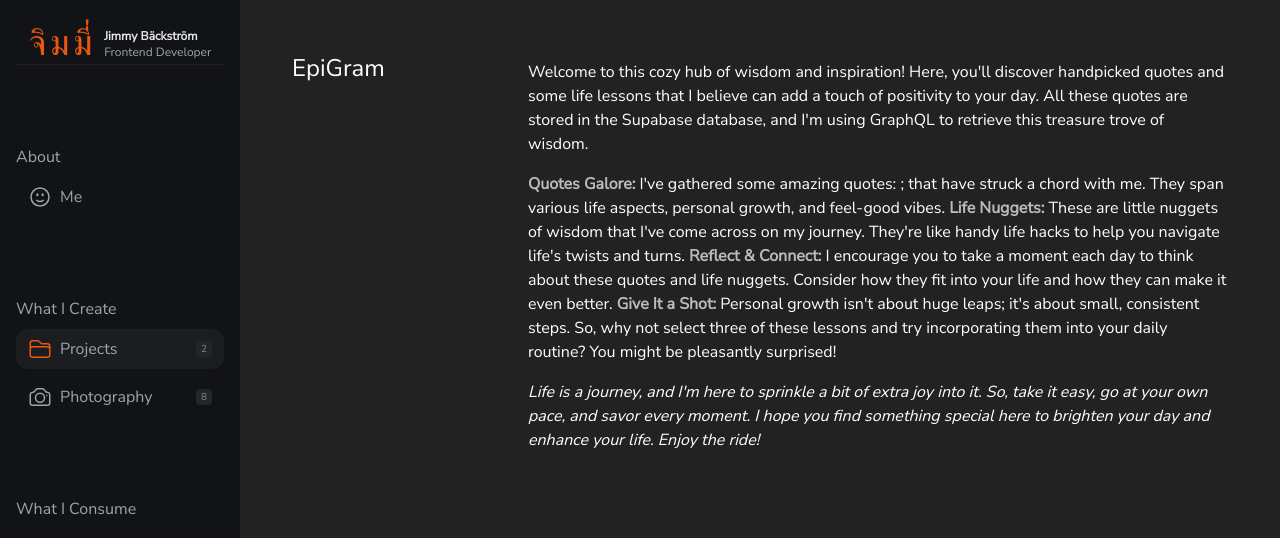
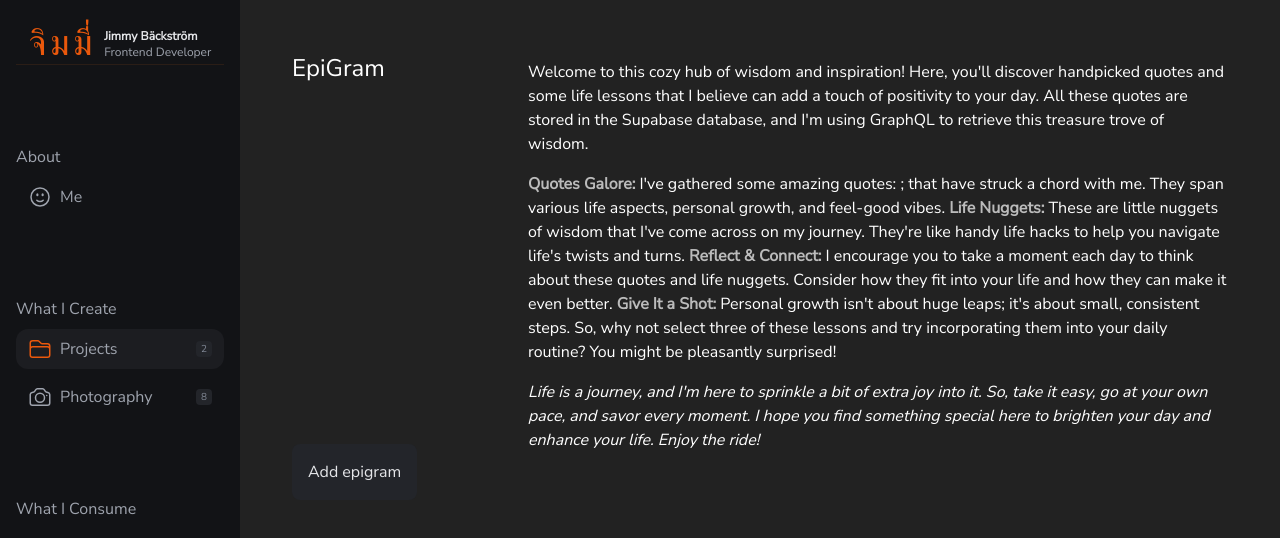
Before and after one commit to wongprom/test-next-13, a Next.js app: page /projects/epigram in a window 1280 px wide. Shown: the top 538 px of the page. Built offline with nearby package versions, Linux system fonts and the light colour scheme.

Commit message:
#27 Add button 'Add epigram'

```diff
--- a/app/projects/epigram/page.tsx
+++ b/app/projects/epigram/page.tsx
@@ -11,6 +11,11 @@ const EpiGramPage = () => {
             <h1 className="text-3xl text-center sm:text-left lg:text-2xl">
               EpiGram
             </h1>
+            <div className="h-full mt-4 flex flex-col items-center sm:flex-row sm:items-start lg:items-end">
+              <button className="p-4 max-w-xs bg-[#23252a] cursor-pointer rounded-lg text-[#e5e6e9]">
+                Add epigram
+              </button>
+            </div>
           </div>
           <div className="col-span-4 lg:col-span-3 mt-2 flex gap-4 flex-col">
             <p>
```
